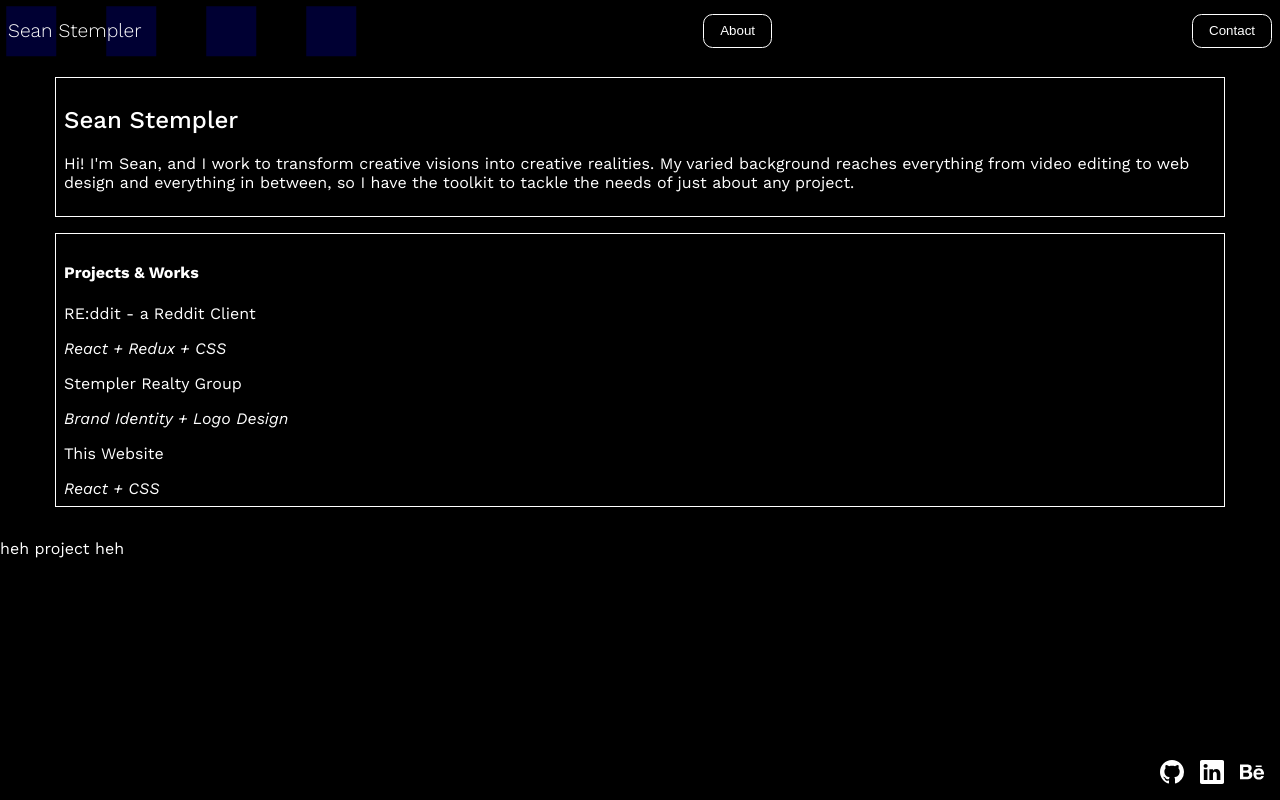
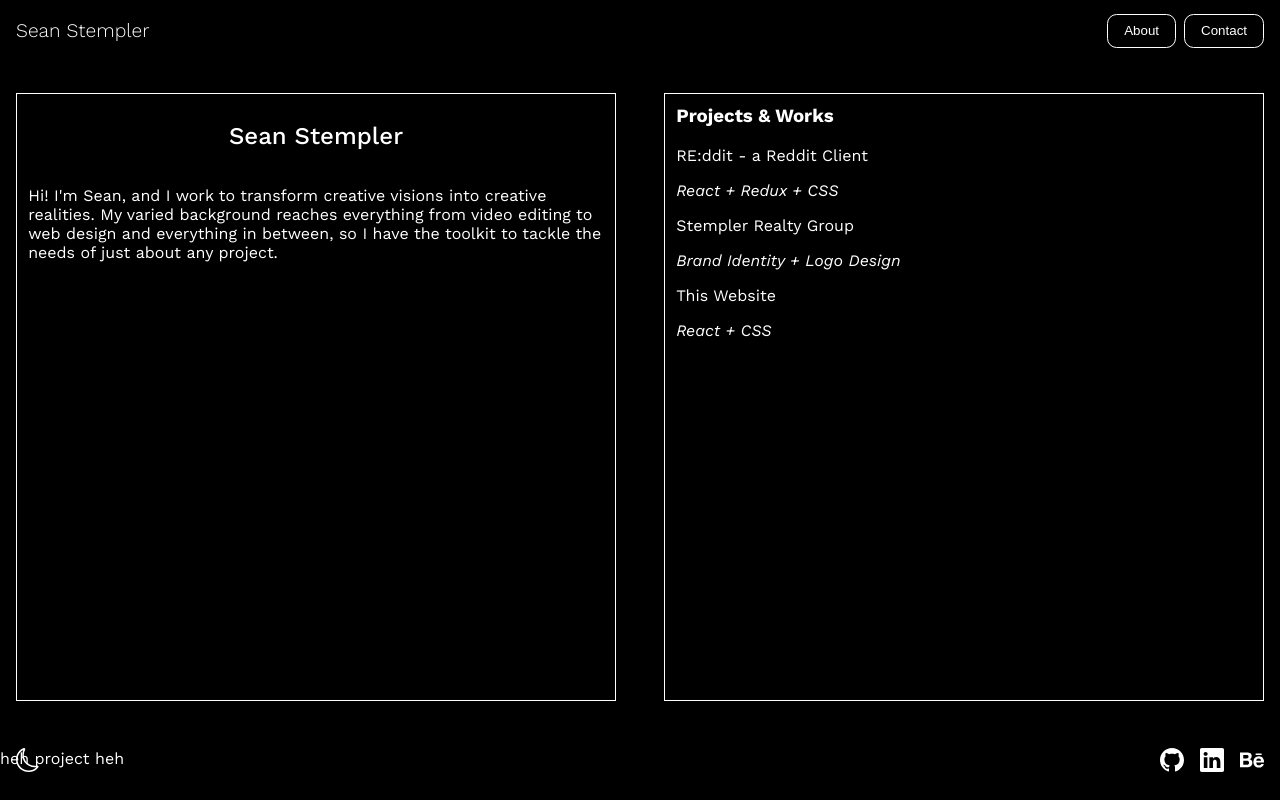
Before and after one commit to slstempler/slstempler_portfolio, a React (Create React App) app: page /projects in a window 1280 px wide. Built offline with nearby package versions, Linux system fonts and the light colour scheme.

Commit message:
viewport fix, copy + assets, styles incl desktop styles

```diff
--- a/src/components/Content.jsx
+++ b/src/components/Content.jsx
@@ -1,9 +1,13 @@
 import React, { useEffect } from "react";
 import redditScreenshot from "../assets/screenshot16958.png";
+import stemplerRealtyScreenshot from "../assets/main-darkx1000.png";
+import stemplerRealtyLight from "../assets/main-lightx1000.png"
 
-export function Content({content}) {
+export function Content({content, darkMode}) {
 
     const animateContent = () => {
+        // reset scroll
+        document.getElementById('content-container').scrollTop = 0;
         // toggle animations to relevant elements
         const contentTargets = document.getElementsByClassName('content-target');
         for(let element of contentTargets) {
@@ -17,19 +21,36 @@ export function Content({content}) {
     useEffect(animateContent, [content]);
 
     return (
-        <div className="content-container">
-            {content === 'landing' &&
+        <div className="content-container" id="content-container">
+            {(content === 'landing' || content === 'portfolio-site') &&
                 <>
                     <h2 className="content-target">Sean Stempler</h2>
                     <p className="content-target">Hi! I'm Sean, and I work to transform creative visions into creative realities. My varied background reaches everything from video editing to web design and everything in between, so I have the toolkit to tackle the needs of just about any project.</p>
                 </>
             }
             {content === 'reddit' &&
-            <>
-                <h3 className="content-target">RE:ddit</h3>
-                <a href="https://re-ddit.netlify.app/" target="_blank" rel="noreferrer"><img className="content-image content-target" src={redditScreenshot} alt="project screenshot"></img></a>
-                <p className="content-target">Built as part of coursework for the Codecademy Front End Development syllabus, RE:ddit is a lightweight Reddit client built to offer an alternative UI. RE:ddit utilizes React as its core framework along with SPA structure built upon React Router, and expands upon this base with Redux to manage state.</p>
-            </>}
+                <>
+                    <h3 className="content-target">RE:ddit</h3>
+                    <a href="https://re-ddit.netlify.app/" target="_blank" rel="noreferrer"><img className="content-image content-target" src={redditScreenshot} alt="project screenshot"></img></a>
+                    <p className="content-target">Built as part of coursework for the Codecademy Front End Development syllabus, RE:ddit is a lightweight Reddit client built to offer an alternative UI. RE:ddit utilizes React as its core framework along with SPA structure built upon React Router, and expands upon this base with Redux to manage state.</p>
+                </>
+            }
+            {content === 'stempler-realty' &&
+                <>
+                    <h3 className="content-target">Stempler Realty Group</h3>
+                    <a href="https://www.beangroup.com/agents/1186124/Lisa+Stempler" target="_blank" rel="noreferrer">
+                        <img className="content-image content-target" src={darkMode ? stemplerRealtyScreenshot : stemplerRealtyLight} alt="project screenshot" height="150">
+                    </img></a>
+                    <p className="content-target">Design work including brand identity and logo design for a local New England realty team. Worked alongside clients to develop brand from scratch and helped produce assets for use on both digial applications like social media and physical applications like open house signs and business cards.</p>
+                </>
+            }
+            {content === 'contact' &&
+                <>
+                    <h3 className="content-target">Contact Info</h3>
+                    <p className="content-target">Feel free to reach out to discuss potential projects or roles that I may be a good fit for!</p>
+                    <p>email: slstempler@gmail.com<br />Skype: sean.stempler</p>
+                </>
+            }
         </div>
     )
 }
--- a/src/components/Projects.jsx
+++ b/src/components/Projects.jsx
@@ -5,7 +5,7 @@ export function Projects({content = 'landing', setActiveProject}) {
     const activeStyles = () => {
         const active = document.getElementsByClassName('active-project');
         active.length && active[0].classList.toggle('active-project');
-        if(content !== 'landing') {
+        if(content !== 'landing' && content !== 'contact') {
             document.getElementById(content).classList.toggle('active-project');
         }
     }
@@ -13,8 +13,8 @@ export function Projects({content = 'landing', setActiveProject}) {
     useEffect(activeStyles, [content])
 
     return (
-        <div className="projects-container">
-            <h4>Projects & Works</h4>
+        <div id="projects-container">
+            <h3>Projects & Works</h3>
             <div id="reddit">
                 <p onClick={(e) => setActiveProject('reddit')}>RE:ddit - a Reddit Client</p>
                 <i>React + Redux + CSS</i>
@@ -23,9 +23,10 @@ export function Projects({content = 'landing', setActiveProject}) {
                 <p id="stempler-realty" onClick={(e) => setActiveProject('stempler-realty')}>Stempler Realty Group</p>
                 <i>Brand Identity + Logo Design</i>
             </div>
-
-            <p>This Website</p>
-            <i>React + CSS</i>
+            <div id="portfolio-site" onClick={(e) => setActiveProject('portfolio-site')}>
+                <p>This Website</p>
+                <i>React + CSS</i>
+            </div>
         </div>
     )
 }
--- a/src/index.css
+++ b/src/index.css
@@ -11,6 +11,11 @@ body {
   color: white;
 }
 
+body.light-mode {
+  background-color: white;
+  color: black;
+}
+
 code {
   font-family: source-code-pro, Menlo, Monaco, Consolas, 'Courier New',
     monospace;
@@ -18,18 +23,20 @@ code {
 
 #root {
   height: 100%;
+  width: 100%;
   position: fixed;
   display: flex;
   flex-direction: column;
   gap: 1rem;
 }
 
+#main-container {
+  display: flex;
+  flex-direction: column;
+  gap: 1rem;
+}
 
-.icons-spacer {
-  height: 1.5rem;
-  background-color: aliceblue;
-}
-.content-container, .projects-container {
+#content-container, #projects-container {
   border: 1px solid white;
   width: 90%;
   max-height: 40%;
@@ -37,8 +44,45 @@ code {
   overflow-y: scroll;
   padding: 0.5rem;
 }
-.projects-container {
+.light-mode #content-container, .light-mode #projects-container {
+  border: 1px solid black;
+}
+
+#projects-container {
   max-height: 32%;
+  margin-bottom: 1rem;
+}
+
+#content-container {
+  display: flex;
+  flex-direction: column;
+  align-items: center;
+}
+
+#content-container h3, #projects-container h3 {
+  margin-top: 0.2rem;
+  margin-left: 0.2rem;
+  align-self: flex-start;
+}
+
+#projects-container div {
+  margin-left: 0.2rem;
+}
+
+.content-image {
+  max-width: 100%;
+  /* max-height: 80%; */
+}
+
+p.content-target {
+  margin-left: 0.2rem;
+  margin-right: 0.2rem;
+  margin-bottom: 0.5rem;
+}
+
+.active-project {
+  font-weight: 1000;
+  transition: font-weight 0.4s ease-in-out;
 }
 
 @keyframes dissolvein {
@@ -64,16 +108,37 @@ h2 {
   font-weight: 500;
 }
 
-.icons-tray {
+footer {
+  display: flex;
+  position: absolute;
+  width: 100%;
+  bottom: 0%;
+  right: 0%;
+  justify-content: space-between;
+  align-items: center;
+  padding-bottom: 0.5rem;
+}
+
+#mode-tray {
+  padding-left: 0.567rem;
+}
+#icons-tray {
   display: flex;
   justify-content: space-between;
   width: 6.5rem;
-  position: fixed;
-  right: 1rem;
-  bottom: 1rem;
+  padding-right: 0.567rem;
 }
 
+#icons-tray a {
+  color: white;
+}
+.light-mode #icons-tray a {
+  color: black;
+}
 
+#light-mode-icon {
+  display: none;
+}
 
 nav {
   max-width: 100%;
@@ -81,7 +146,7 @@ nav {
   justify-content: space-between;
   align-items: center;
   flex-wrap: nowrap;
-  padding: 0.2rem 0.5rem;
+  padding: 0.2rem 1rem;
 }
 
 nav h1, nav h2 {
@@ -90,8 +155,9 @@ nav h1, nav h2 {
 .nav-tray {
   display: flex;
   min-width: 45%;
-  justify-content: space-between;
+  justify-content: flex-end;
   align-items: center;
+  gap: 0.5rem;
 }
 .nav-button {
   border: 0.05rem solid white;
@@ -104,42 +170,72 @@ nav h1, nav h2 {
   display: flex;
   align-items: center;
 }
-
-.active-project {
-  font-weight: 1000;
-  transition: font-weight 0.4s ease-in-out;
+.light-mode .nav-button {
+  border-color: black;
+  color: black;
 }
 
-.content-image {
-  max-width: 100%;
-}
-
+/* Background Textures + Animation */
 @keyframes bgr-idle {
   50% {
     transform: translate(10px, 10px);
   }
   100% {
-    transform: translate(5px, 5px);
+    transform: translate(0px, 0px);
   }
 }
 .bgr-animated {
   z-index: -1;
-  opacity: 20%;
+  opacity: 25%;
   position: absolute;
-  height: 50px;
+  width: 100%;
+  /* width: 100vw;
+  height: 100vh; */
+  /*height: 50px;
   width: 50px;
   background-color: blue;
+  background-image: url('../src/assets/Asset_1x1000.png'); */
   animation: 3s ease-in-out infinite bgr-idle;
 }
-
-.two {
-  left: 100px;
+.light-mode .bgr-animated {
+  opacity: 2%;
 }
 
-.three {
-  left: 200px;
+/* Media Breakpoints */
+@media screen and (min-width: 768) {
+
 }
+@media screen and (min-width: 1024px) {
+  #main-container {
+    flex-direction: row;
+    height: 80%;
+  }
 
-.four {
-  left: 300px;
+  #content-container, #projects-container {
+    width: 47%;
+    max-height: 100%;
+    overflow-y: initial;
+    padding: 0.5rem;
+    margin: 1rem;
+  }
+
+  footer {
+    justify-content: space-between;
+    align-items: center;
+    margin-bottom: 1rem;
+  }
+
+  #mode-tray {
+    padding-left: 1rem;
+  }
+  #icons-tray {
+    display: flex;
+    justify-content: space-between;
+    width: 6.5rem;
+    padding-right: 1rem;
+  }
+
+  .bgr-animated {
+    display: none;
+  }
 }
--- a/src/routes/Root.jsx
+++ b/src/routes/Root.jsx
@@ -1,13 +1,61 @@
-import React, { useState } from "react";
+import React, { useState, useEffect } from "react";
 import { Content } from "../components/Content";
 import { Projects } from "../components/Projects";
-import { BsGithub, BsLinkedin, BsBehance } from 'react-icons/bs';
+import { BsGithub, BsLinkedin, BsBehance, BsSun, BsMoon } from 'react-icons/bs';
 import { IconContext } from 'react-icons'
 import { Outlet } from "react-router-dom";
 import '../index.css'
+import BGRasset from "../assets/Asset_2x1000.png";
+
+function debounce(fn, ms) {
+    let timer;
+    return () => {
+      clearTimeout(timer);
+      timer = setTimeout(() => {
+        timer = null;
+        fn.apply(this, arguments);
+      }, ms);
+    }
+  }
 
 export default function Root() {
     const [activeProject, setActiveProject] = useState('landing');
+    const [darkMode, setDarkMode] = useState(true);
+
+    const toggleMode = (e) => {
+        e.preventDefault();
+        setDarkMode(!darkMode);
+
+        if(darkMode){
+            document.getElementById('light-mode-icon').style.display = 'none';
+            document.getElementById('dark-mode-icon').style.display = 'initial';
+            document.querySelector("body").classList.toggle('light-mode');
+        }
+        else if(!darkMode){
+            document.getElementById('light-mode-icon').style.display = 'initial';
+            document.getElementById('dark-mode-icon').style.display = 'none';
+            document.querySelector("body").classList.toggle('light-mode');
+        }
+        else {
+            console.log(`wha da hell...`)
+        }
+    }
+
+    const handleResize = () => {
+        document.body.style.height = window.innerHeight + 'px';
+        document.querySelector('#root').style.height = window.innerHeight + 'px';
+    }
+
+    const resizeWindow = () => {
+        const debouncedResize = debounce(handleResize, 1000);
+
+        window.addEventListener('resize', debouncedResize);
+        return () => window.removeEventListener('resize', debouncedResize);
+    }
+
+
+
+    useEffect(resizeWindow, []);
 
     return (
         <>
@@ -15,27 +63,40 @@ export default function Root() {
                 <h1 onClick={(e) => setActiveProject('landing')}>Sean Stempler</h1>
                 <div className="nav-tray">
                     <button className="nav-button" onClick={(e) => setActiveProject('landing')}>About</button>
-                    {/* <span>|</span> */}
-                    <button className="nav-button">Contact</button>
+                    <button className="nav-button" onClick={(e) => setActiveProject('contact')}>Contact</button>
                 </div>
             </nav>
-            <Content content={activeProject} />
-            <Projects content={activeProject} setActiveProject={setActiveProject} />
+            <div id="main-container">
+                <Content content={activeProject} darkMode={darkMode}/>
+                <Projects content={activeProject} setActiveProject={setActiveProject} />
+            </div>
             <div id="testing-routes">
                 <Outlet />
             </div>
             {/* <div className="icon-spacer"><p>h</p><p>h</p><p>h</p></div> */}
-            <div className="icons-tray">
-                <IconContext.Provider value={{size: "1.5em", className: "social-icons"}}>
-                    <BsGithub/>
-                    <BsLinkedin/>
-                    <BsBehance/>
-                </IconContext.Provider>
-            </div>
-            <div className="bgr-animated"></div>
+            <footer>
+                <div id="mode-tray">
+                    <IconContext.Provider value={{size: "1.5em"}}>
+                        <BsSun id="light-mode-icon" onClick={toggleMode}/>
+                        <BsMoon id="dark-mode-icon" onClick={toggleMode}/>
+                    </IconContext.Provider>
+
+                </div>
+                <div id="icons-tray">
+                    <IconContext.Provider value={{size: "1.5em", className: "social-icons"}}>
+                        <a href="https://github.com/slstempler" target="_blank" rel="noreferrer"><BsGithub/></a>
+                        <a href="https://www.linkedin.com/in/slstempler/" target="_blank" rel="noreferrer"><BsLinkedin/></a>
+                        <a href="https://www.behance.net/slstempler" target="_blank" rel="noreferrer"><BsBehance/></a>
+                    </IconContext.Provider>
+                </div>
+            </footer>
+
+            {/* <div className="bgr-animated"></div>
             <div className="bgr-animated two"></div>
             <div className="bgr-animated three"></div>
-            <div className="bgr-animated four"></div>
+            <div className="bgr-animated four"></div> */}
+            <img className="bgr-animated" src={BGRasset} alt="tiled background"></img>
+            {/* <div className="bgr-animated"></div> */}
         </>
     )
 }
```
Also changed, not shown: 1 other file (tests, documents, lock files or other folders).
